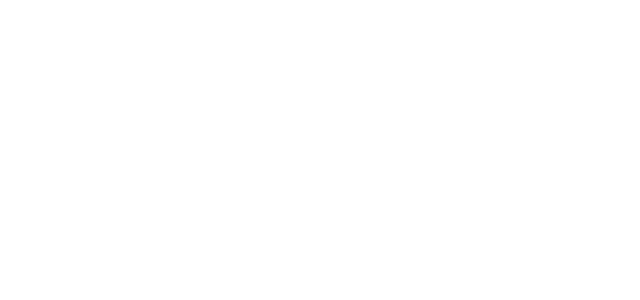
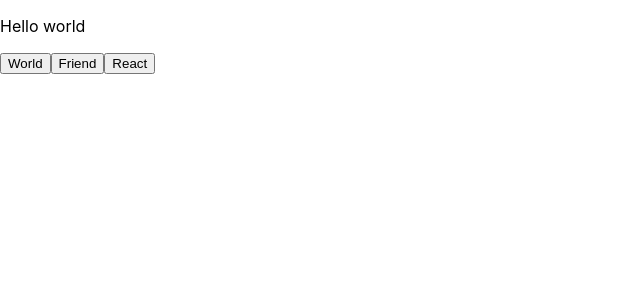
Before and after one commit to thinkful-ei-heron/Evan-Nate-React-State-Drills, a React (Create React App) app: page / in a window 1280 px wide. Shown: the top 300 px of the page, without its empty margins (0-640 px from the left). Built offline with nearby package versions, Linux system fonts and the light colour scheme.

Commit message:
finished 1st drill

```diff
--- a/src/index.js
+++ b/src/index.js
@@ -2,5 +2,6 @@
 import ReactDOM from 'react-dom';
 import App from './App';
 import './index.css';
+import HelloWorld from './state-drills/HelloWorld';
 
-ReactDOM.render(<App />, document.getElementById('root'));
+ReactDOM.render(<HelloWorld />, document.getElementById('root'));
--- /dev/null
+++ b/src/state-drills/HelloWorld.js
@@ -0,0 +1,22 @@
+import React, { Component } from 'react'
+
+export default class HelloWorld extends Component {
+    state = {
+        who: 'world'
+    }
+    handleClick = (e) => {
+        this.setState({
+            who: e.target.innerText
+        })
+    }
+    render() {
+        return (
+        <div>
+            <p>Hello {this.state.who}</p>
+            <button onClick={this.handleClick}>World</button>
+            <button onClick={this.handleClick}>Friend</button>
+            <button onClick={this.handleClick}>React</button>
+        </div>
+        )}
+
+}
```
